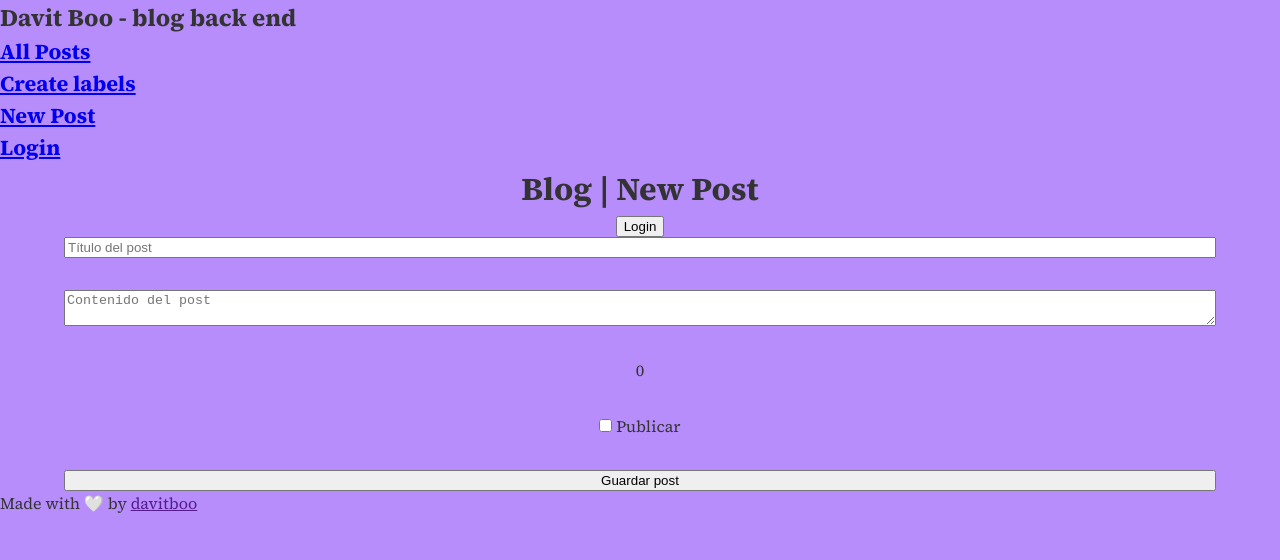
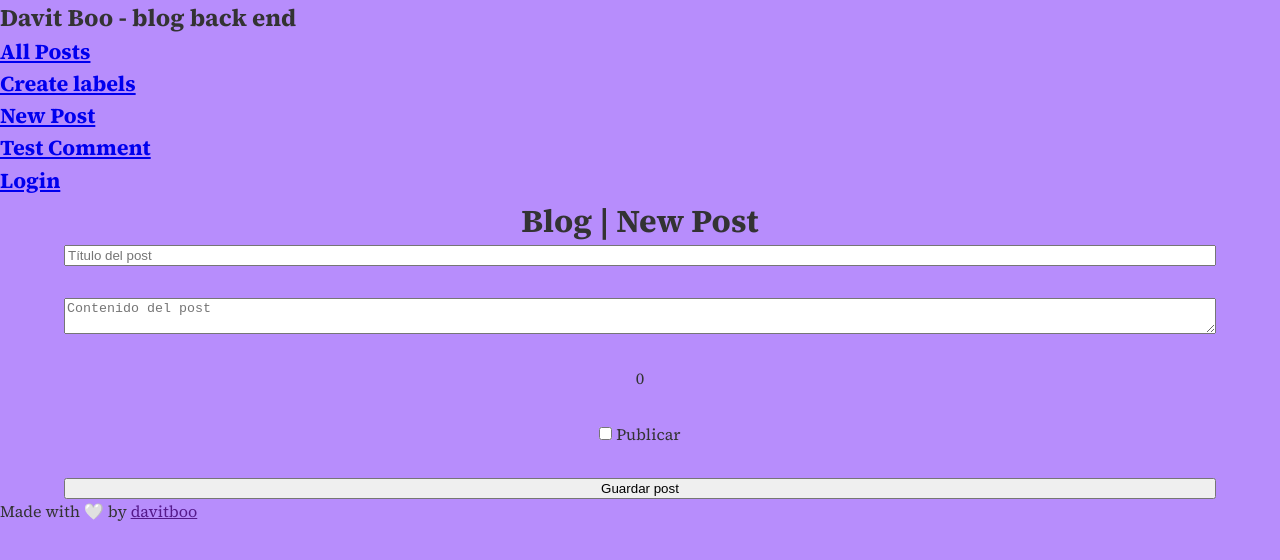
Before and after one commit to DavitBoo/blog-dashboard, a React (Vite) app: page /new-post in a window 1280 px wide. Shown: the top 560 px of the page. Built offline with nearby package versions, Linux system fonts and the light colour scheme; no server answers.

Commit message:
creating comments test

```diff
--- a/src/App.jsx
+++ b/src/App.jsx
@@ -10,6 +10,7 @@ import Register from "./Components/Register";
 import SinglePost from "./Components/SinglePost";
 import GlobalStyle from "./globalStyles";
 import { BrowserRouter as Router, Routes, Route, Link, createBrowserRouter, Outlet, RouterProvider } from "react-router-dom";
+import _Comment from "./Components/_Comment";
 
 
 const Layout = () => {
@@ -49,6 +50,10 @@ const router = createBrowserRouter([
         path: "/posts/:id",
         element: <SinglePost />,
       },
+      {
+        path: "/comment",
+        element: <_Comment />,
+      },
     ],
   },
   {
--- a/src/Components/Navbar.jsx
+++ b/src/Components/Navbar.jsx
@@ -22,6 +22,10 @@ export default function Navbar() {
           <Link className="link" to="/new-post">
             <h6>New Post</h6>
           </Link>
+          <Link className="link" to="/comments">
+            <h6>Test Comment</h6>
+          </Link>
+
 
           <>
             {user ? (
--- a/src/Components/NewPost.jsx
+++ b/src/Components/NewPost.jsx
@@ -1,7 +1,7 @@
-import React, { useState } from "react";
-
+import React, { useContext, useEffect, useState } from "react";
 
 import styled from "styled-components";
+import { AuthContext } from "../context/authContext";
 
 const Container = styled.div`
     text-align: center;
@@ -20,7 +20,10 @@ export default function NewPost() {
   const [title, setTitle] = useState("");
   const [body, setBody] = useState("");
   const [file, setFile] = useState("file.png");
+  const [published, setPublished] = useState(false)
   const [token, setToken] = useState(""); // State to store the token
+
+  const {user} = useContext(AuthContext);
 
   const handleTitleChange = (e) => {
     setTitle(e.target.value);
@@ -34,6 +37,11 @@ export default function NewPost() {
     setFile(e.target.files[0]);
   };
 
+  const handlePublished = (e) => {
+    setPublished(e.target.checked);
+  }
+
+  useEffect(() => {
     const handleLogin = async () => {
       try {
         const response = await fetch("https://my-blog-api-14aq.onrender.com/api/login", {
@@ -42,8 +50,8 @@ export default function NewPost() {
             "Content-Type": "application/json",
           },
           body: JSON.stringify({
-          username: "Admin",
-          password: "qwert12345",
+            username: user,
+            password: "q1w2e3r4t5",
           }),
         });
 
@@ -58,6 +66,10 @@ export default function NewPost() {
         console.error("Error logging in:", error);
       }
     };
+
+    handleLogin();
+  }, [user])
+
 
   const handleSubmit = async (e) => {
     e.preventDefault();
@@ -77,7 +89,8 @@ export default function NewPost() {
         body: JSON.stringify({
           title: title,
           body: body,
-          thumbnail: file
+          thumbnail: file,
+          published: published
         }),
       });
 
@@ -95,12 +108,12 @@ export default function NewPost() {
   return (
     <Container>
       <h1>Blog | New Post</h1>
-      <button onClick={handleLogin}>Login</button>
+      {/* <button onClick={handleLogin}>Login</button> */}
       <form onSubmit={handleSubmit}>
         <input type="text" placeholder="Título del post" value={title} onChange={handleTitleChange} />
         <textarea placeholder="Contenido del post" value={body} onChange={handleBodyChange}></textarea>
         {0 && <input type="file" onChange={handleFileChange} />}
-        <p><input type="checkbox" name="published" id="" value={false}/> Publicar</p>
+        <p><input type="checkbox" name="published" id="" value={false} onChange={handlePublished}/> Publicar</p>
         <input type="submit" value="Guardar post" />
       </form>
     </Container>
--- /dev/null
+++ b/src/Components/_Comment.jsx
@@ -0,0 +1,14 @@
+import React from 'react'
+
+const _Comment = () => {
+  return (
+    <div>
+        <form action="">
+            <textarea name="" id=""></textarea>
+            <input type="submit" value="Enviar" />
+        </form>
+    </div>
+  )
+}
+
+export default _Comment
```
Also changed, not shown: src/Components/Comments.tsx (deleted, +0 -9 lines). Lines whose indentation alone changed are shown as unchanged.
